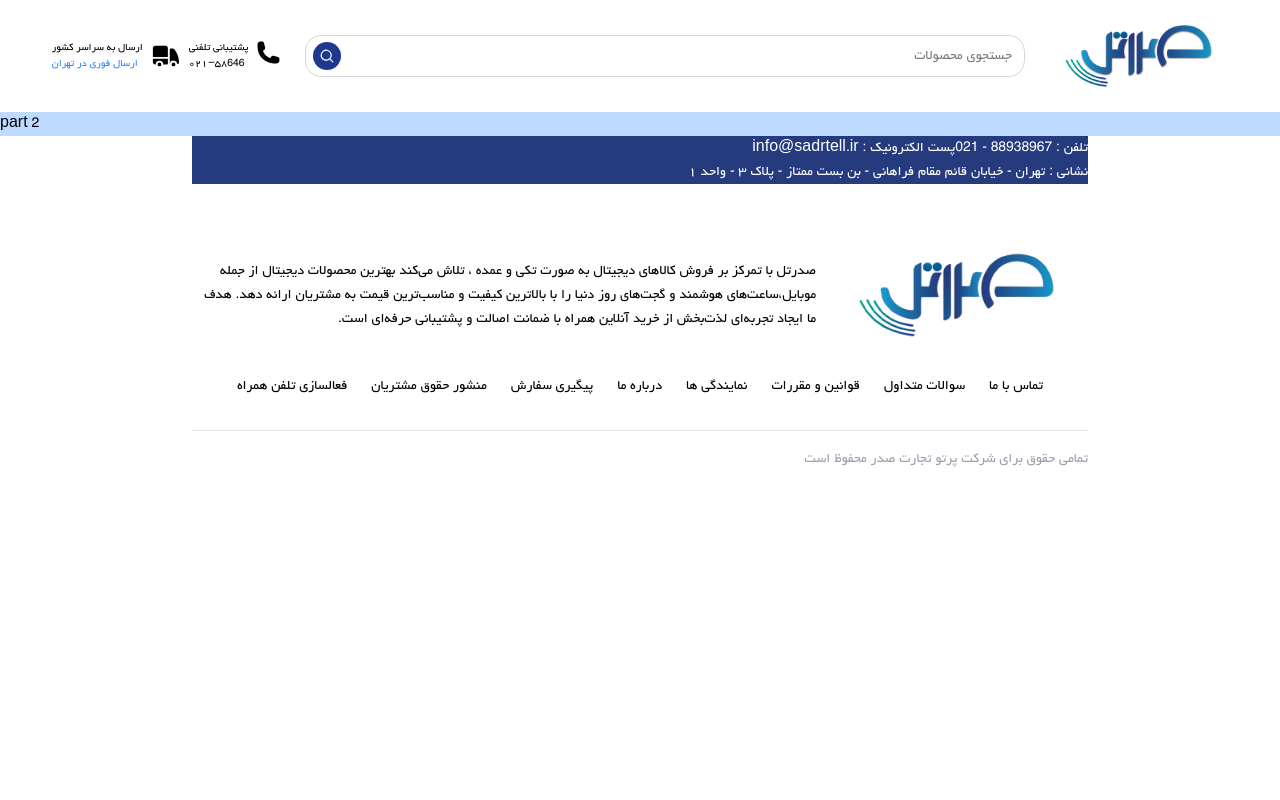
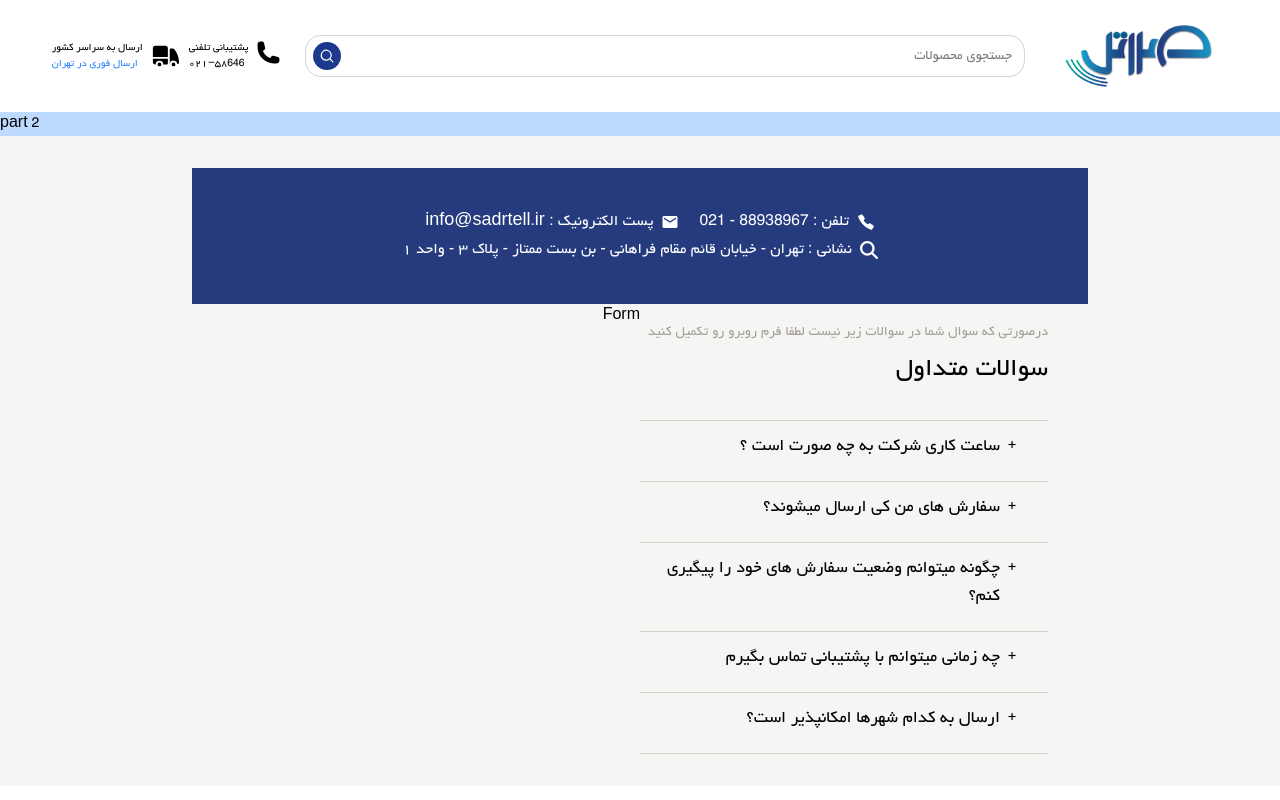
Before and after one commit to Sajadath/sadrtellweb, a React (Vite) app: page /contact-us in a window 1280 px wide. Shown: the top 800 px of the page. Built offline with nearby package versions, Linux system fonts and the light colour scheme.

Commit message:
Qna done

```diff
--- a/eslint.config.js
+++ b/eslint.config.js
@@ -1,38 +1,40 @@
-import js from '@eslint/js'
-import globals from 'globals'
-import react from 'eslint-plugin-react'
-import reactHooks from 'eslint-plugin-react-hooks'
-import reactRefresh from 'eslint-plugin-react-refresh'
+import js from "@eslint/js";
+import globals from "globals";
+import react from "eslint-plugin-react";
+import reactHooks from "eslint-plugin-react-hooks";
+import reactRefresh from "eslint-plugin-react-refresh";
 
 export default [
-  { ignores: ['dist'] },
+  { ignores: ["dist"] },
   {
-    files: ['**/*.{js,jsx}'],
+    files: ["**/*.{js,jsx}"],
     languageOptions: {
       ecmaVersion: 2020,
       globals: globals.browser,
       parserOptions: {
-        ecmaVersion: 'latest',
+        ecmaVersion: "latest",
         ecmaFeatures: { jsx: true },
-        sourceType: 'module',
+        sourceType: "module",
       },
     },
-    settings: { react: { version: '18.3' } },
+    settings: { react: { version: "18.3" } },
     plugins: {
       react,
-      'react-hooks': reactHooks,
-      'react-refresh': reactRefresh,
+      "react-hooks": reactHooks,
+      "react-refresh": reactRefresh,
     },
     rules: {
       ...js.configs.recommended.rules,
       ...react.configs.recommended.rules,
-      ...react.configs['jsx-runtime'].rules,
+      ...react.configs["jsx-runtime"].rules,
       ...reactHooks.configs.recommended.rules,
-      'react/jsx-no-target-blank': 'off',
-      'react-refresh/only-export-components': [
-        'warn',
+      "react/jsx-no-target-blank": "off",
+      "react-refresh/only-export-components": [
+        "warn",
         { allowConstantExport: true },
       ],
+      // Disable prop-types rule
+      "react/prop-types": "off", // This line disables PropTypes validation
     },
   },
-]
+];
--- a/src/pages/ContactUs.jsx
+++ b/src/pages/ContactUs.jsx
@@ -1,7 +1,21 @@
+import Faq from "../ui/contact-us/Faq";
+import Form from "../ui/contact-us/Form";
 import Infos from "../ui/contact-us/Infos";
 
 function ContactUs() {
-  return <Infos />;
+  return (
+    <div dir="rtl" className="py-8">
+      <Infos />
+      <div className="m-auto flex w-[70%]">
+        <div className="w-[50%]">
+          <Faq />
+        </div>
+        <div className="w-[50%]">
+          <Form />
+        </div>
+      </div>
+    </div>
+  );
 }
 
 export default ContactUs;
--- a/src/ui/AppLayout.jsx
+++ b/src/ui/AppLayout.jsx
@@ -6,7 +6,7 @@ function AppLayout() {
   return (
     <div>
       <Header />
-      <main>
+      <main className="bg-stone-100">
         <Outlet />
       </main>
 
--- /dev/null
+++ b/src/ui/contact-us/Faq.jsx
@@ -0,0 +1,48 @@
+import QnA from "./QnA";
+
+const QA = [
+  {
+    question: "ساعت کاری شرکت به چه صورت است ؟",
+    answer:
+      "ساعت کاری شرکت شنبه تا چهارشنبه از ساعت ۹ الی ۱۸ می باشد و روز های پنچشنبه از ساعت ۹ الی ۱۳ امکان ارتباط با تیم فروش و پشتیبانی فراهم است",
+  },
+  {
+    question: "سفارش های من کی ارسال میشوند؟",
+    answer:
+      "سفارش‌هایی که در ساعات کاری ثبت شوند، در همان روز پردازش می‌شوند. سفارش‌هایی که بعد از ساعت کاری یا در روزهای تعطیل ثبت شوند، در روز کاری بعدی ارسال می‌شوند.",
+  },
+  {
+    question: "چگونه میتوانم وضعیت سفارش های خود را پیگیری کنم؟",
+    answer:
+      "پس از ثبت سفارش، یک کد پیگیری برای شما ارسال می‌شود که می‌توانید از طریق وبسایت یا تماس با پشتیبانی وضعیت سفارش خود را بررسی کنید.",
+  },
+  {
+    question: "چه زمانی میتوانم با پشتیبانی تماس بگیرم",
+    answer: "پشتیبانی در ساعات کاری، از ۹ صبح تا ۱۸ بعدازظهر در دسترس است",
+  },
+  {
+    question: "ارسال به کدام شهرها امکانپذیر است؟",
+    answer: "ارسال به تمامی شهرهای ایران امکان‌پذیر است.",
+  },
+];
+
+function Faq() {
+  return (
+    <div className="pt-4 pr-10">
+      <span className="text-stone-400">
+        درصورتی که سوال شما در سوالات زیر نیست لطفا فرم روبرو رو تکمیل کنید
+      </span>
+      <h2 className="mt-2 border-b-1 border-stone-300 pb-8 text-3xl">
+        سوالات متداول
+      </h2>
+
+      <ul>
+        {QA.map((ce, index) => (
+          <QnA key={index} questionAndAnswer={ce} />
+        ))}
+      </ul>
+    </div>
+  );
+}
+
+export default Faq;
--- /dev/null
+++ b/src/ui/contact-us/Form.jsx
@@ -0,0 +1,5 @@
+function Form() {
+  return <p>Form</p>;
+}
+
+export default Form;
--- a/src/ui/contact-us/Infos.jsx
+++ b/src/ui/contact-us/Infos.jsx
@@ -1,12 +1,31 @@
+import { FaMagnifyingGlass } from "react-icons/fa6";
+import { IoCallSharp } from "react-icons/io5";
+import { MdEmail } from "react-icons/md";
+
 function Infos() {
   return (
-    <div dir="rtl" className="bg-sadrtell m-auto w-[70%] text-white">
-      <span> تلفن :‌ 88938967 - 021</span>
-      <span>پست الکترونیک :‌ info@sadrtell.ir</span>
-      <p>
-        نشانی : تهران - خیابان قائم مقام فراهانی - بن بست ممتاز - پلاک ۳ - واحد
-        ۱
-      </p>
+    <div
+      dir="rtl"
+      className="bg-sadrtell m-auto w-[70%] space-x-5 p-10 text-center text-lg text-white"
+    >
+      <div className="flex items-center justify-center gap-5">
+        <div className="flex items-center justify-center gap-2">
+          <IoCallSharp />
+          <span>تلفن :‌ 88938967 - 021</span>
+        </div>
+        <div className="flex items-center justify-center gap-2">
+          <MdEmail />
+          <span>پست الکترونیک :‌ info@sadrtell.ir</span>
+        </div>
+      </div>
+
+      <div className="flex items-center justify-center gap-2">
+        <FaMagnifyingGlass />
+        <p>
+          نشانی : تهران - خیابان قائم مقام فراهانی - بن بست ممتاز - پلاک ۳ -
+          واحد ۱
+        </p>
+      </div>
     </div>
   );
 }
--- /dev/null
+++ b/src/ui/contact-us/QnA.jsx
@@ -0,0 +1,24 @@
+import { useState } from "react";
+
+function QnA({ questionAndAnswer }) {
+  const { question, answer } = questionAndAnswer;
+  const [show, setShow] = useState(false);
+  return (
+    <li
+      onClick={() => setShow((show) => !show)}
+      className="cursor-pointer border-b-1 border-stone-300 py-3 pr-6"
+    >
+      <div className="flex">
+        <p className={`${show ? "rotate-45" : "rotate-0"} px-2`}>+</p>
+        <h3 className="mb-2 text-xl">{question}</h3>
+      </div>
+      <div
+        className={`max-h-0 overflow-hidden transition-all duration-500 ${show && "max-h-30"}`}
+      >
+        <h3 className="text-lg text-stone-500">{answer}</h3>
+      </div>
+    </li>
+  );
+}
+
+export default QnA;
```
